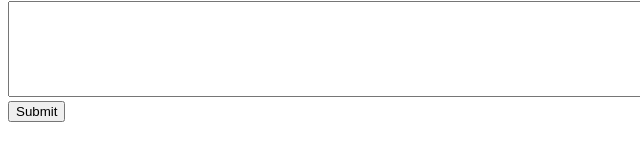
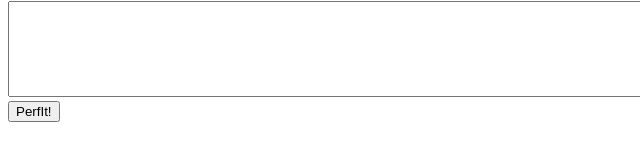
Before and after one commit to abdulapopoola/PerfIt, a website with bundled scripts: page app/index.html in a window 1280 px wide. Shown: the part 399-560 px from the top of the page, 0-640 px from the left. Built offline with nearby package versions, Linux system fonts and the light colour scheme; files whose address does not match are found by name.

Commit message:
Change button name; minor fix

```diff
--- a/app/index.html
+++ b/app/index.html
@@ -48,7 +48,7 @@
 
             <div>
                 <textarea id="codebox" class="col-md-12 column" style="width: 100%" cols="4" rows="6"></textarea>
-                <button id="perf" class="col-md-6 col-lg-push-3 btn btn-lg btn-success">Submit</button>
+                <button id="perf" class="col-md-6 col-lg-push-3 btn btn-lg btn-success">PerfIt!</button>
             </div>
         </div>
 
```
